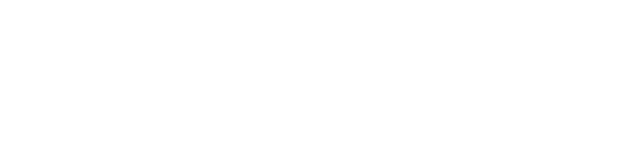
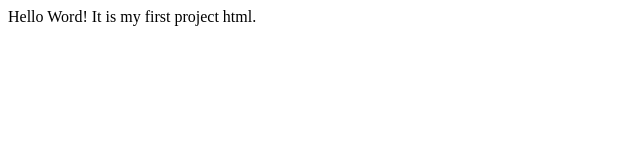
Before and after one commit to Trabalhos-universitarios/ProjetoJavaFaculdade, a plain HTML site: page index.html in a window 1280 px wide. Shown: the whole page, without its empty margins (0-640 px from the left). Drawn offline with Linux system fonts and the light colour scheme.

Commit message:
Hello word

```diff
--- a/index.html
+++ b/index.html
@@ -6,6 +6,7 @@
     <title>Projeto Faculdade</title>
 </head>
 <body>
-
+    Hello Word!
+    It is my first project html.
 </body>
 </html>
```
